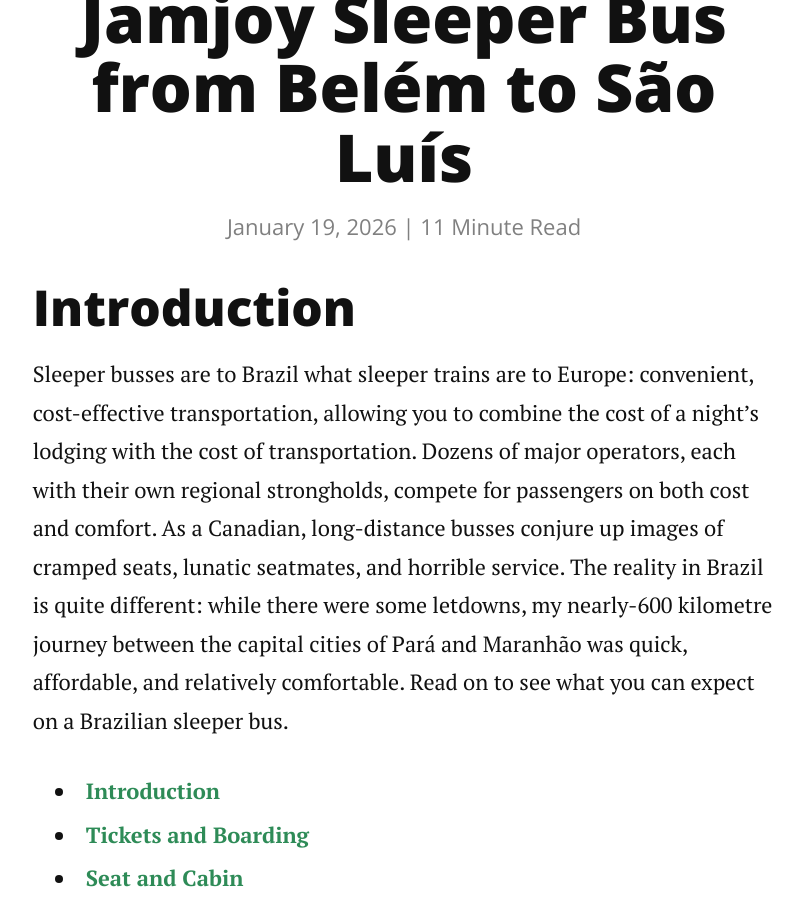
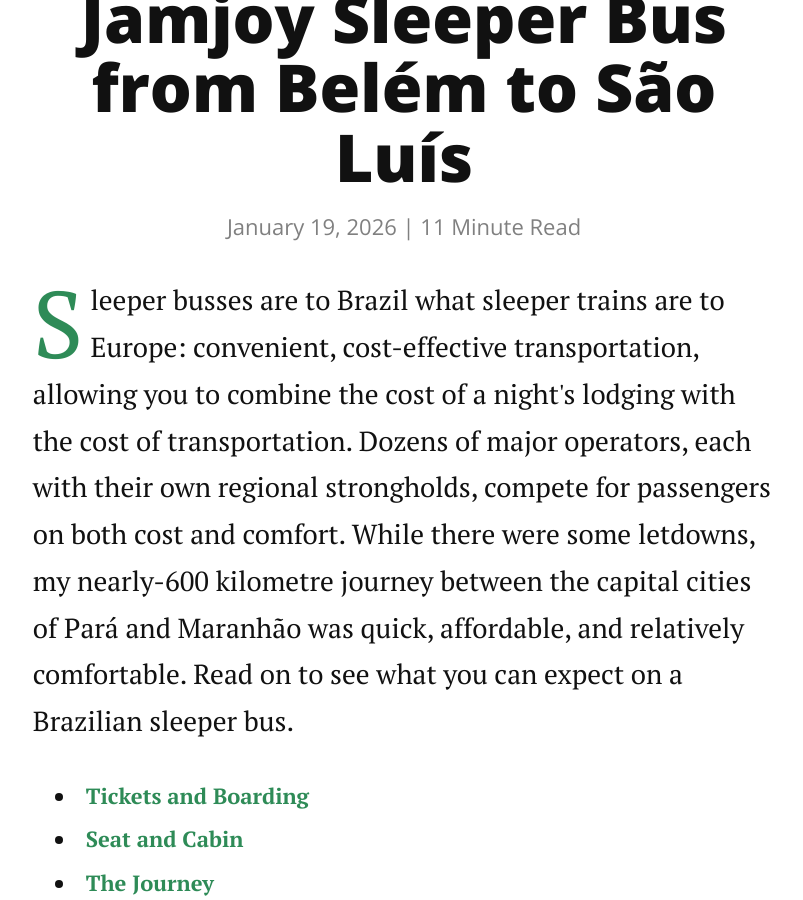
Before and after one commit to RatherBeExploring/ratherbeexploring.github.io, a Jekyll site: the page built from _posts/2026-19-01-jamjoy-sleeper-bus-from-belem-to-sao-luis.markdown, in a window 1280 px wide and 900 px high, scrolled down 960 px. Shown: the whole window, without its empty margins (236-1039 px from the left). Built offline with Jekyll 4.4.1, drawn with Linux system fonts in a browser that asks for light colours; nearby versions of some CDN libraries.

Commit message:
Update 2026-19-01-jamjoy-sleeper-bus-from-belem-to-sao-luis.markdown
Fix intro paragraph

```diff
--- a/_posts/2026-19-01-jamjoy-sleeper-bus-from-belem-to-sao-luis.markdown
+++ b/_posts/2026-19-01-jamjoy-sleeper-bus-from-belem-to-sao-luis.markdown
@@ -6,9 +6,7 @@
 image: jamjoyfeatured.jpg
 ---
 
-## Introduction
-
-Sleeper busses are to Brazil what sleeper trains are to Europe: convenient, cost-effective transportation, allowing you to combine the cost of a night's lodging with the cost of transportation.  Dozens of major operators, each with their own regional strongholds, compete for passengers on both cost and comfort.  As a Canadian, long-distance busses conjure up images of cramped seats, lunatic seatmates, and horrible service.  The reality in Brazil is quite different: while there were some letdowns, my nearly-600 kilometre journey between the capital cities of Pará and Maranhão was quick, affordable, and relatively comfortable.  Read on to see what you can expect on a Brazilian sleeper bus.
+<p class="intro"><span class="dropcap">S</span>leeper busses are to Brazil what sleeper trains are to Europe: convenient, cost-effective transportation, allowing you to combine the cost of a night's lodging with the cost of transportation.  Dozens of major operators, each with their own regional strongholds, compete for passengers on both cost and comfort.  While there were some letdowns, my nearly-600 kilometre journey between the capital cities of Pará and Maranhão was quick, affordable, and relatively comfortable.  Read on to see what you can expect on a Brazilian sleeper bus.</p>
 
 <div class="centered-block">
 <img src="/assets/img/jamjoy1.jpg" alt="Jamjoy bus waiting at a platform in Belém.">
```
